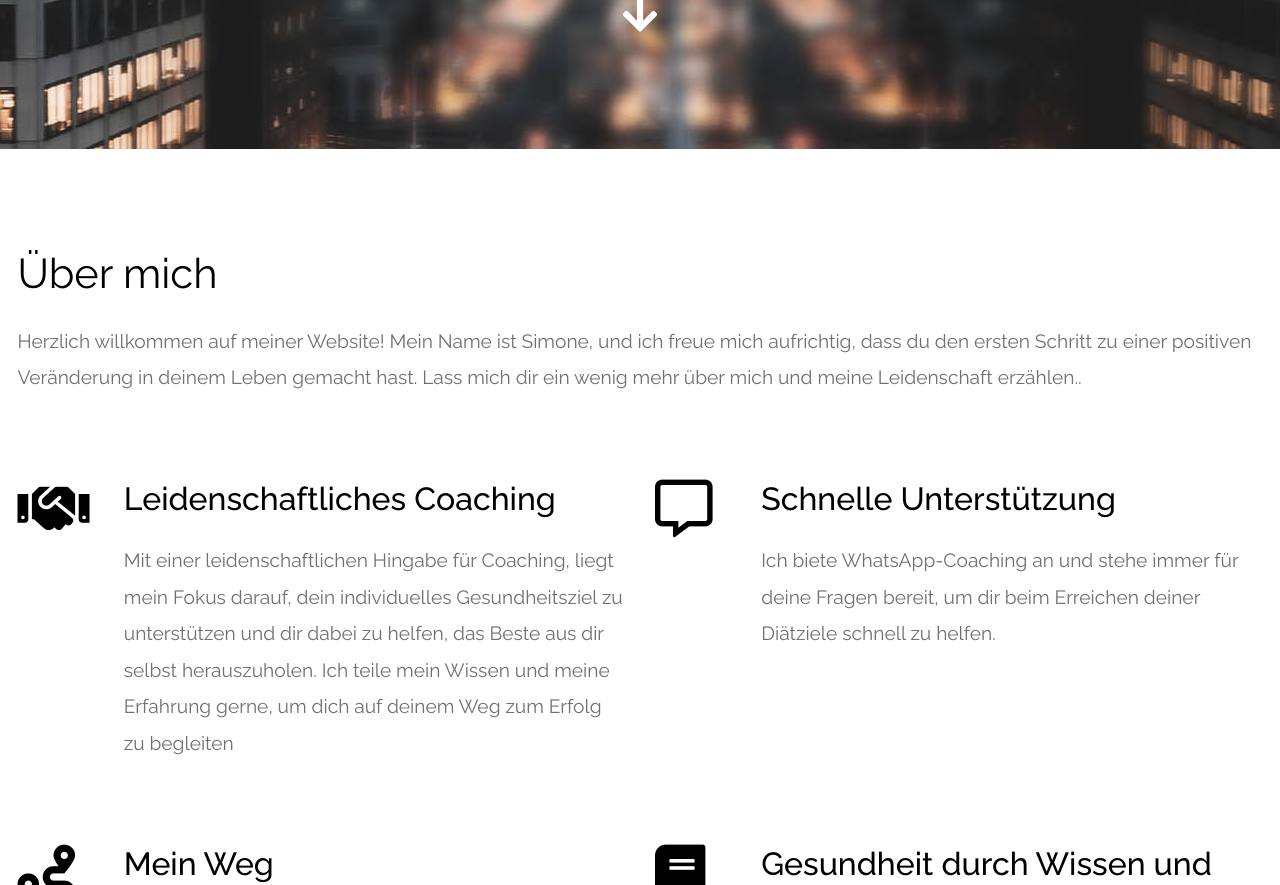
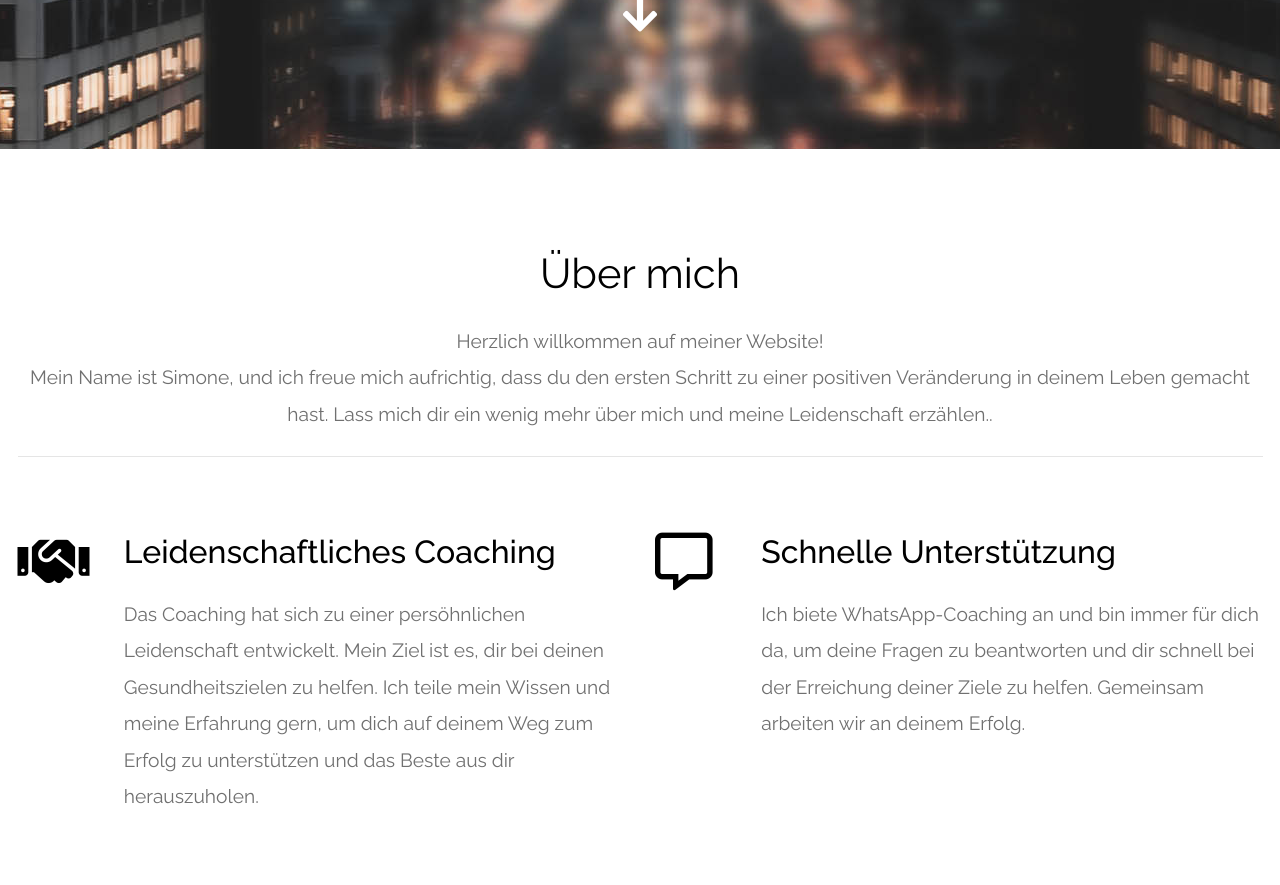
Before and after one commit to ILPATHERA/simfit, a Flask app: page / in a window 1280 px wide. Shown: the part 651-1536 px from the top of the page. Run offline with Flask 3, Linux system fonts and the light colour scheme; some libraries are stand-ins or nearby versions.

Commit message:
change texts

```diff
--- a/templates/index.html
+++ b/templates/index.html
@@ -82,11 +82,15 @@
             <div class="row tm-content-box"><!-- first row -->
                 <div class="col-lg-12 col-xl-12">
                     <div class="tm-intro-text-container">
-                        <h2 class="tm-text-primary mb-4 tm-section-title" style="color:black">Über mich</h2>
-                        <p class="mb-4 tm-intro-text">
-                          Herzlich willkommen auf meiner Website! Mein Name ist Simone, und ich freue mich aufrichtig, dass du den ersten Schritt zu einer positiven Veränderung in deinem Leben gemacht hast. Lass mich dir ein wenig mehr über mich und meine Leidenschaft erzählen.</a>.</p>
+                        <h2 class="tm-text-primary mb-4 tm-section-title" style="color:black; text-align: center;">Über mich</h2>
+                        <p class="mb-4 tm-intro-text" style="text-align: center;">
+                          Herzlich willkommen auf meiner Website!
+                          <br>
+                          Mein Name ist Simone, und ich freue mich aufrichtig, dass du den ersten Schritt zu einer positiven Veränderung in deinem Leben gemacht hast. Lass mich dir ein wenig mehr über mich und meine Leidenschaft erzählen.</a>.</p>
+                          <hr>
                     </div>
                 </div>
+
 
             </div><!-- first row -->
 
@@ -98,8 +102,8 @@
                     <div class="tm-intro-text-container">
                         <h2 class="tm-text-primary mb-4" style="color:black;">Leidenschaftliches Coaching</h2>
                         <p class="mb-4 tm-intro-text">
-                          Mit einer leidenschaftlichen Hingabe für Coaching, liegt mein Fokus darauf, dein individuelles Gesundheitsziel zu unterstützen und dir dabei zu helfen, das Beste aus dir selbst herauszuholen. Ich teile mein Wissen und meine Erfahrung gerne, um dich auf deinem Weg zum Erfolg zu begleiten</p>
-                    </div>
+                          Das Coaching hat sich zu einer persöhnlichen Leidenschaft entwickelt. Mein Ziel ist es, dir bei deinen Gesundheitszielen zu helfen. Ich teile mein Wissen und meine Erfahrung gern, um dich auf deinem Weg zum Erfolg zu unterstützen und das Beste aus dir herauszuholen.</p>
+                        </div>
                 </div>
 
                 <div class="col-lg-1">
@@ -109,8 +113,7 @@
                     <div class="tm-intro-text-container">
                         <h2 class="tm-text-primary mb-4" style="color:black">Schnelle Unterstützung</h2>
                         <p class="mb-4 tm-intro-text">
-                          Ich biete WhatsApp-Coaching an und stehe immer für deine Fragen bereit, um dir beim Erreichen deiner Diätziele schnell zu helfen.</p>
-                    </div>
+                          Ich biete WhatsApp-Coaching an und bin immer für dich da, um deine Fragen zu beantworten und dir schnell bei der Erreichung deiner Ziele zu helfen. Gemeinsam arbeiten wir an deinem Erfolg.   </div>
                 </div>
 
             </div><!-- second row -->
@@ -123,10 +126,8 @@
                     <div class="tm-intro-text-container">
                         <h2 class="tm-text-primary mb-4" style="color:black">Mein Weg</h2>
                         <p class="mb-4 tm-intro-text">
-                          In einer Phase, in der ich meine Ernährung vernachlässigte, traf ich die Entscheidung zur Veränderung. Mein Durst nach Wissen wuchs, und ich vertiefte mich in Bücher über Ernährung, was meine Leidenschaft für das Thema entfachte. Das Resultat? Eine Gewichtsabnahme von 15 Kilogramm und eine Steigerung meines Wohlbefindens.</p>
-
+                          In einer Phase, in der ich meine Ernährung vernachlässigte, traf ich die Entscheidung zur Veränderung. Mein Durst nach Wissen wuchs stetig, und ich tauchte tief in Bücher über Ernährung ein, was meine Leidenschaft für das Thema entfachte. Das Resultat? Ich habe 15 Kilogramm abgenommen, und mein allgemeines Wohlbefinden hat sich erheblich gesteigert. Diese Reise zur Gesundheit hat nicht nur mein Äußeres verändert, sondern auch meine Lebensqualität auf ein neues Niveau gehoben.
                           <div class="tm-continue">
-
                         </div>
                     </div>
                 </div>
@@ -138,8 +139,7 @@
                     <div class="tm-intro-text-container">
                       <h2 class="tm-text-primary mb-4" style="color:black">Gesundheit durch Wissen und Leidenschaft</h2>
                         <p class="mb-4 tm-intro-text">
-                          Meine Philosophie ist geprägt von der Überzeugung, dass Wissen und Leidenschaft der Schlüssel zu Gesundheit und Wohlbefinden sind. Als Coach ist es meine Mission, Menschen dabei zu helfen, ihre Gesundheitsziele zu erreichen, indem ich mein Wissen und meine Leidenschaft für Ernährung und Fitness teile. Ich bin fest davon überzeugt, dass eine gesunde Ernährung und Diät einfach und für jeden zugänglich sein können. Ich bin hier, um anderen zu zeigen, wie sie diesen Weg beschreiten können
-                      </p>
+                          In meiner Philosophie glaube ich fest daran, dass Wissen und Leidenschaft der Schlüssel zu Gesundheit und Wohlbefinden sind. Als Coach ist es meine Mission, Menschen dabei zu helfen, ihre Gesundheitsziele zu erreichen, indem ich mein Wissen und meine Begeisterung für Ernährung und Fitness mit ihnen teile. Ich bin zutiefst davon überzeugt, dass eine gesunde Ernährung und eine ausgewogene Diät einfach umsetzbar und für jeden erreichbar sind. Deshalb stelle ich auch Tools und Ressourcen zur Verfügung, die dir helfen, diesen Weg einfacher zu beschreiten. Mein Ziel ist es, anderen zu zeigen, wie sie diesen Weg erfolgreich beschreiten können. Diese Reise zur Gesundheit ist eine Reise, die wir gemeinsam unternehmen können.                      </p>
 
                           <div class="tm-continue">
                             <!--<a href="#testimonials" class="tm-intro-text tm-btn-primary">Details</a>-->
@@ -299,12 +299,19 @@
           <div class="text-center col-12">
               <h2 class="tm-text-primary tm-section-title mb-4" style="color:black;">Rezepte</h2>
               <p class="mx-auto tm-section-desc" style="font-size: 18px;">
-                Eine richtige Ernährung ist von entscheidender Bedeutung für deine Gesundheit und dein Wohlbefinden. Eine bewusste Ernährung kann dazu beitragen, dein Immunsystem zu stärken, dein Energielevel zu erhöhen und langfristig Krankheiten vorzubeugen.Es ist wichtig zu beachten, dass eine ausgewogene Ernährung einfacher umzusetzen ist, wenn Abwechslung auf dem Speiseplan steht und du nicht auf alles verzichten musst. Darüber hinaus sind einige meiner Rezepte so konzipiert, dass sie als gesunde Alternativen zu Fastfood dienen und dir somit eine bessere Wahl bieten. Die Rezepte die ich erstellt habe, sind eine Inspirationsquelle, um gesunde Essgewohnheiten zu fördern und die Vielfalt in deiner Ernährung zu entdecken. Du kannst sie in deinen Alltag integrieren und auf deine individuellen Bedürfnisse anpassen. Falls du persönliches Ernährungscoaching wünschst, können diese Rezepte auch in deine Beratung einbezogen werden. Starte noch heute deinen Weg zu einer gesünderen Ernährung und einem besseren Wohlbefinden.
+                Eine gesunde Ernährung spielt eine entscheidende Rolle für deine Gesundheit und dein allgemeines Wohlbefinden. Sie kann dazu beitragen, dein Immunsystem zu stärken, dir mehr Energie verleihen und langfristig vor Krankheiten schützen. Eine bewusste Ernährung ist jedoch nicht gleichbedeutend mit striktem Verzicht. Vielmehr geht es darum, Abwechslung in deine Mahlzeiten zu bringen und die Freude am Essen zu bewahren.
+                Bei diesem Vorgehen unterstütze ich dich gerne.
                 <br>
+                Meine Pläne werden speziell für deine Bedürfnisse entwickelt und berücksichtigen Faktoren wie dein Körpergewicht, deine Aktivitätsstufe und deine persönlichen Ziele. Die Rezepte, die ich hier teile, sollen als Inspirationsquelle dienen, um gesunde Essgewohnheiten zu fördern und die Vielfalt in deiner Ernährung zu entdecken. Es ist wichtig zu beachten, dass nicht alle Rezepte genaue Mengenangaben enthalten, da diese stark von deinen individuellen Ernährungsplänen abhängen.
+                Du kannst sie in deinen Alltag integrieren und an deine spezifischen Anforderungen anpassen.
+                <br>
+                Wenn du ein maßgeschneidertes Ernährungscoaching wünschst, können diese Rezepte als Ausgangspunkt dienen und in deine Beratung einfließen. Beginne noch heute deine Reise zu einer gesünderen Ernährung und einem verbesserten Wohlbefinden, wobei die genauen Mengen und Empfehlungen in deinem individuellen Ernährungsplan festgelegt werden.
                 <br>
                 <i class="fa fa-arrow-down"></i>
                 <br>
                 <a href="https://shorthaired-comfort-f60.notion.site/6ee1e42a0246431889cb2aaf46b71193?v=947333774256474d835fd676beccb0cf&pvs=4">Rezepte</a>
+                <br>
+                <!-- <a href="#contact">Kontakt</a> -->
               </p>
           </div>
         </div>
@@ -574,7 +581,7 @@
                 <div class="accordion accordion-flush" id="accordionFlushExample" style="align-items: center;">
                   <div class="accordion-item">
                     <h2 class="accordion-header" id="flush-headingOne">
-                      <button class="accordion-button collapsed" type="button" data-bs-toggle="collapse" data-bs-target="#flush-collapseOne" aria-expanded="false" aria-controls="flush-collapseOne" style="background-color: transparent; border: none; width: 100%; outline: none;">
+                      <button class="accordion-button collapsed" type="button" data-bs-toggle="collapse" data-bs-target="#flush-collapseOne" aria-expanded="false" aria-controls="flush-collapseOne" style="background-color: transparent; border: none; width: 100%; outline: none; font-size: 22px;">
                         Wie kann ich dich für eine Coachinganfrage kontaktieren?
                       </button>
                       <hr>
@@ -585,7 +592,7 @@
                   </div>
                   <div class="accordion-item">
                     <h2 class="accordion-header" id="flush-headingTwo">
-                      <button class="accordion-button collapsed" type="button" data-bs-toggle="collapse" data-bs-target="#flush-collapseTwo" aria-expanded="false" aria-controls="flush-collapseTwo" style="background-color: transparent; border: none; width: 100%; outline: none;">
+                      <button class="accordion-button collapsed" type="button" data-bs-toggle="collapse" data-bs-target="#flush-collapseTwo" aria-expanded="false" aria-controls="flush-collapseTwo" style="background-color: transparent; border: none; width: 100%; outline: none; font-size: 22px;">
                         Was ist mein Grundbedarf an Kalorien?
                       </button>
                       <hr>
@@ -599,8 +606,8 @@
                   </div>
                   <div class="accordion-item">
                     <h2 class="accordion-header" id="flush-headingThree">
-                      <button class="accordion-button collapsed" type="button" data-bs-toggle="collapse" data-bs-target="#flush-collapseThree" aria-expanded="false" aria-controls="flush-collapseThree" style="background-color: transparent; border: none; width: 100%; outline: none;">
-                        Wie wird der Lebensmittelumrechner verwendet.
+                      <button class="accordion-button collapsed" type="button" data-bs-toggle="collapse" data-bs-target="#flush-collapseThree" aria-expanded="false" aria-controls="flush-collapseThree" style="background-color: transparent; border: none; width: 100%; outline: none; font-size: 22px;">
+                        Wie wird der Lebensmittelumrechner verwendet?
                       </button>
                       <hr>
                     </h2>
```
